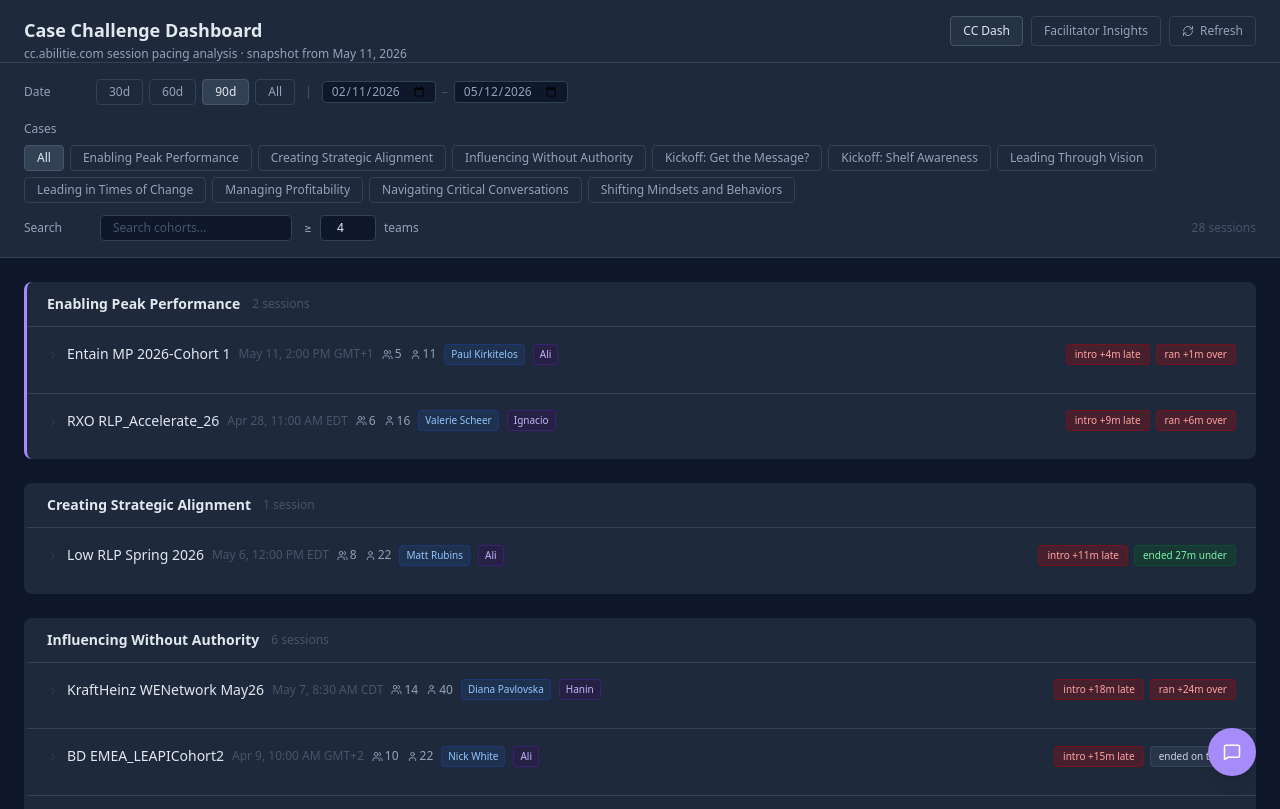
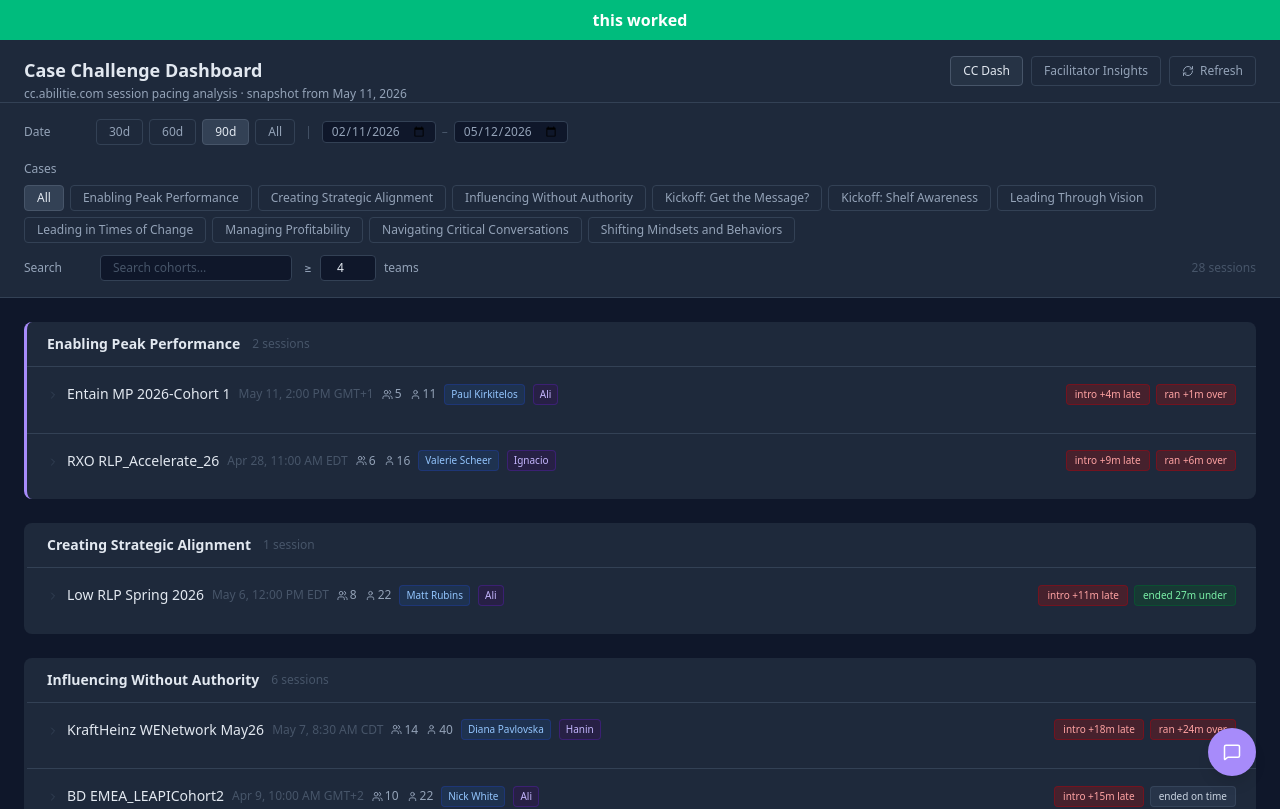
Before and after one commit to lowings20/cc-session-analysis, a Next.js app: page / in a window 1280 px wide. Shown: the top 809 px of the page. Built offline with nearby package versions, Linux system fonts and the light colour scheme.

Commit message:
Add temporary 'this worked' banner to test Cowork edit flow

```diff
--- a/app/page.tsx
+++ b/app/page.tsx
@@ -26,6 +26,9 @@ export default async function Page() {
 
   return (
     <Suspense fallback={<div className="p-8 text-[#94a3b8]">Loading…</div>}>
+      <div className="bg-emerald-500 text-white text-center py-2 font-semibold">
+        this worked
+      </div>
       <DashboardView dashboard={dashboard} snapshotDate={snapshotDate} staffMap={staffMap} />
     </Suspense>
   )
```
